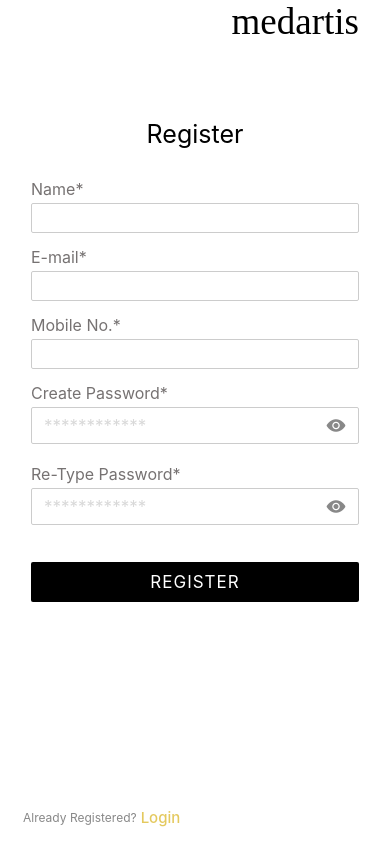
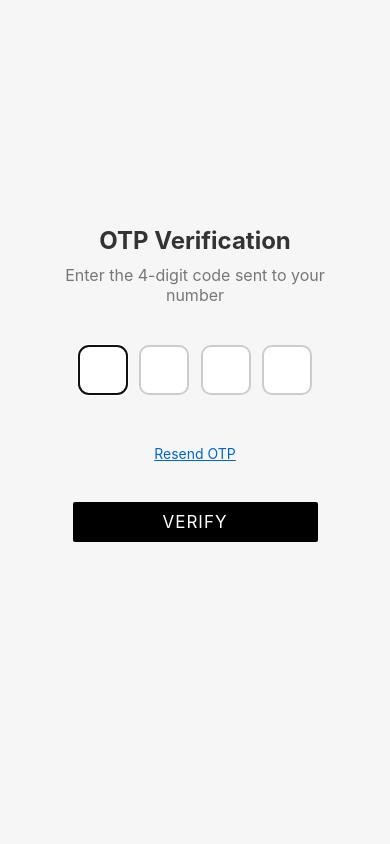
Before and after one commit to yuvrajp2701/Medartis_Nitsan, a React Native app: screen /OtpVerification in a window 390 px wide. Built offline with nearby package versions, Linux system fonts and the light colour scheme.

Commit message:
Working API

```diff
--- a/App.tsx
+++ b/App.tsx
@@ -7,11 +7,13 @@ import { createNativeStackNavigator } from '@react-navigation/native-stack';
 import SplashScreen from './src/screens/SplashScreen';
 import LoginScreen from './src/screens/LoginScreen';
 import RegistrationScreen from './src/screens/RegistrationScreen';
+import OtpVerificationScreen from './src/screens/OtpVerificationScreen';
 
 export type RootStackParamList = {
   Splash: undefined;
   Login: undefined;
   Registration: undefined;
+  OtpVerification: undefined;
 };
 
 const Stack = createNativeStackNavigator<RootStackParamList>();
@@ -42,6 +44,7 @@ const App = () => {
             </Stack.Screen>
           ) : (
             <>
+              <Stack.Screen name="OtpVerification" component={OtpVerificationScreen} />
               <Stack.Screen name="Registration" component={RegistrationScreen} />
               <Stack.Screen name="Login" component={LoginScreen} />
             </>
--- /dev/null
+++ b/src/APIs/ApiService.ts
@@ -0,0 +1,61 @@
+export const registerUser = async (userData: {
+  fullName: string;
+  email: string;
+  phone: string;
+  password: string;
+}) => {
+  try {
+    console.log('Sending registration request with data:', userData);
+
+    const formData = new FormData();
+    formData.append('name', userData.fullName);
+    formData.append('email', userData.email);
+    formData.append('mobile', userData.phone);
+    formData.append('password', userData.password);
+
+    const response = await fetch('https://medartis-app.thebetaspace.com/api/v1/register', {
+      method: 'POST',
+      headers: {
+        'app-key': 'yrWN6aKdDdTeTTSwdyXw2L8UOmfc5rxP', // API Key
+      },
+      body: formData,
+    });
+
+    const data = await response.json();
+    console.log('Registration API response:', data);
+    return data;
+  } catch (error) {
+    console.error('Registration API error:', error);
+    throw error;
+  }
+};
+
+//Login apiService.ts
+
+export const loginUser = async (credentials: {
+  username: string;
+  password: string;
+}) => {
+  try {
+    console.log('Sending login request with credentials:', credentials);
+
+    const formData = new FormData();
+    formData.append('username', credentials.username);
+    formData.append('password', credentials.password);
+
+    const response = await fetch('https://medartis-app.thebetaspace.com/api/v1/login', {
+      method: 'POST',
+      headers: {
+        'app-key': 'yrWN6aKdDdTeTTSwdyXw2L8UOmfc5rxP', // Include this if required by the API
+      },
+      body: formData,
+    });
+
+    const data = await response.json();
+    console.log('Login API response:', data);
+    return data;
+  } catch (error) {
+    console.error('Login API error:', error);
+    throw error;
+  }
+};
--- a/src/screens/LoginScreen.tsx
+++ b/src/screens/LoginScreen.tsx
@@ -19,24 +19,55 @@ import { useNavigation } from '@react-navigation/native';
 import { NativeStackNavigationProp } from '@react-navigation/native-stack';
 import { RootStackParamList } from '../../App'; // import type directly from App.tsx
 import Title from '../components/Title';
+import { loginUser } from '../APIs/ApiService';
 
 type RegistrationScreenProp = NativeStackNavigationProp<RootStackParamList, 'Registration'>;
 
 const RegistrationScreen: React.FC = () => {
   const navigation = useNavigation<RegistrationScreenProp>();
 
-  const [fullName, setFullName] = useState('');
+const [username, setUsername] = useState('');
   const [email, setEmail] = useState('');
   const [phone, setPhone] = useState('');
   const [password, setPassword] = useState('');
   const [confirmPassword, setConfirmPassword] = useState('');
   const [showPassword, setShowPassword] = useState(false);
+  const [loading, setLoading] = useState(false);
 
-  const handleLogin = () => {
-    if (isTablet) {
-      console.log('Running on a Tablet!');
+const handleLogin = async () => {
+  console.log('Login button pressed');
+  console.log('Input values:', { username, password });
+
+  // Basic empty fields check
+  if (!username || !password) {
+    Alert.alert('Error', 'Please enter both username and password');
+    return;
+  }
+
+  try {
+    console.log('Calling loginUser API...');
+    setLoading(true);
+
+    const result = await loginUser({ username, password });
+
+    setLoading(false);
+    console.log('API response:', result);
+
+    if (result.success) {
+      Alert.alert('Success', result.message || 'Welcome back!');
+      console.log('Login successful, navigating to next screen...');
+      // navigation.navigate('Home'); // Uncomment and adjust if you have a Home screen
+    } else {
+      Alert.alert('Login Failed', result.message || 'Invalid credentials');
     }
-  };
+  } catch (error) {
+    setLoading(false);
+    console.error('Login API error:', error);
+    Alert.alert('Error', 'Something went wrong. Please try again later.');
+  }
+};
+
+
 
   return (
     <KeyboardAvoidingView
@@ -50,8 +81,8 @@ const RegistrationScreen: React.FC = () => {
         {/* Title */}
         <Text style={styles.Logintitle}>Login</Text>
 
-        {/* Full Name */}
-        <InputField label="EnterUserID" value={fullName} onChangeText={setFullName} />
+        {/* User ID */}
+        <InputField label="Enter User ID" value={username} onChangeText={setUsername} />
         {/* Password */}
         <View style={styles.inputGroup}>
           <Text style={styles.label}>Enter Password</Text>
@@ -61,8 +92,8 @@ const RegistrationScreen: React.FC = () => {
               secureTextEntry={!showPassword}
               placeholder="************"
               placeholderTextColor="#99999960"
-              value={confirmPassword}
-              onChangeText={setConfirmPassword}
+              value={password}
+              onChangeText={setPassword}
             />
             <TouchableOpacity onPress={() => setShowPassword(!showPassword)}>
               <Icon name={showPassword ? 'eye-off' : 'eye'} size={20} color="#888" />
--- /dev/null
+++ b/src/screens/OtpVerificationScreen.tsx
@@ -0,0 +1,91 @@
+import React, { useRef, useState } from 'react';
+import {
+  View,
+  Text,
+  TextInput,
+  TouchableOpacity,
+  KeyboardAvoidingView,
+  Platform,
+  Alert,
+  ScrollView,
+} from 'react-native';
+import Icon from 'react-native-vector-icons/Ionicons';
+import styles from '../styles/otpStyles';
+import Button from '../components/Button';
+
+const OtpVerificationScreen: React.FC = () => {
+  const [otp, setOtp] = useState(['', '', '', '']); // 4 digits OTP
+  const inputs = useRef<(TextInput | null)[]>([]);
+
+  // Handle OTP input changes and move focus to the next input
+  const handleChange = (text: string, index: number) => {
+    const newOtp = [...otp];
+    newOtp[index] = text;
+    setOtp(newOtp);
+
+    // Move to the next input if the current one is filled
+    if (text && index < 3) {
+      inputs.current[index + 1]?.focus();
+    }
+  };
+
+  // Handle OTP verification
+  const handleVerify = () => {
+    const code = otp.join('');
+    if (code.length !== 4) {
+      Alert.alert('Error', 'Please enter the 4-digit OTP');
+      return;
+    }
+
+    Alert.alert('OTP Verified', `Entered OTP: ${code}`);
+    // API call to verify OTP can go here
+  };
+
+  // Handle OTP resend
+  const handleResend = () => {
+    Alert.alert('OTP Resent', 'A new OTP has been sent to your number/email');
+    // Trigger resend OTP API here
+  };
+
+  return (
+    <KeyboardAvoidingView
+      behavior={Platform.OS === 'ios' ? 'padding' : undefined}
+      style={styles.container}
+    >
+      <ScrollView contentContainerStyle={styles.scrollContainer}>
+        <Text style={styles.title}>OTP Verification</Text>
+        <Text style={styles.subtitle}>
+          Enter the 4-digit code sent to your number
+        </Text>
+
+        {/* OTP Inputs */}
+        <View style={styles.otpContainer}>
+          {otp.map((digit, index) => (
+            <TextInput
+              key={index}
+            //   ref={(ref) => (inputs.current[index] = ref)} // Assign ref to inputs
+              style={styles.otpInput}
+              keyboardType="numeric"
+              maxLength={1}
+              value={digit}
+              onChangeText={(text) => handleChange(text, index)}
+              autoFocus={index === 0} // Focus on first input by default
+            />
+          ))}
+        </View>
+
+        {/* Resend OTP */}
+        <TouchableOpacity onPress={handleResend}>
+          <Text style={styles.resendText}>Resend OTP</Text>
+        </TouchableOpacity>
+
+        {/* Verify Button */}
+        <View style={styles.buttonWrapper}>
+          <Button title="VERIFY" onPress={handleVerify} />
+        </View>
+      </ScrollView>
+    </KeyboardAvoidingView>
+  );
+};
+
+export default OtpVerificationScreen;
--- /dev/null
+++ b/src/styles/otpStyles.ts
@@ -0,0 +1,62 @@
+import { StyleSheet, Dimensions } from 'react-native';
+
+const { width, height } = Dimensions.get('window');
+
+const isTablet = width > 600; // Check if the device is a tablet
+
+const styles = StyleSheet.create({
+  container: {
+    flex: 1,
+    justifyContent: 'center',
+    alignItems: 'center',
+    backgroundColor: '#f6f6f6',
+    padding: 20,
+  },
+  scrollContainer: {
+    flexGrow: 1,
+    justifyContent: 'center',
+    alignItems: 'center',
+  },
+  title: {
+    fontSize: isTablet ? 30 : 24,
+    fontWeight: 'bold',
+    color: '#333',
+    marginBottom: 10,
+  },
+  subtitle: {
+    fontSize: isTablet ? 18 : 16,
+    color: '#777',
+    textAlign: 'center',
+    marginBottom: 40,
+    paddingHorizontal: 20,
+  },
+  otpContainer: {
+    flexDirection: 'row',
+    justifyContent: 'space-between',
+    width: isTablet ? '50%' : '70%',
+    marginBottom: 30,
+  },
+  otpInput: {
+    width: isTablet ? 60 : 50,
+    height: isTablet ? 60 : 50,
+    borderWidth: 2,
+    borderRadius: 10,
+    textAlign: 'center',
+    fontSize: isTablet ? 28 : 24,
+    borderColor: '#ccc',
+    backgroundColor: '#fff',
+    marginHorizontal: 5,
+  },
+  resendText: {
+    fontSize: isTablet ? 16 : 14,
+    color: '#0066cc',
+    marginTop: 20,
+    textDecorationLine: 'underline',
+  },
+  buttonWrapper: {
+    marginTop: 40,
+    width: isTablet ? '100%' : '70%',
+  },
+});
+
+export default styles;
```
Also changed, not shown: src/screens/RegistrationScreen.tsx (+68 -7 lines).
